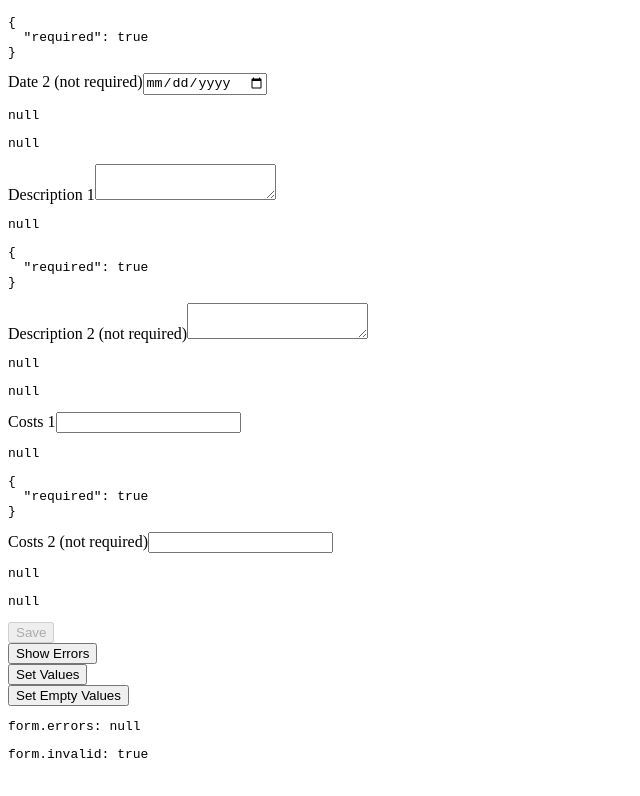
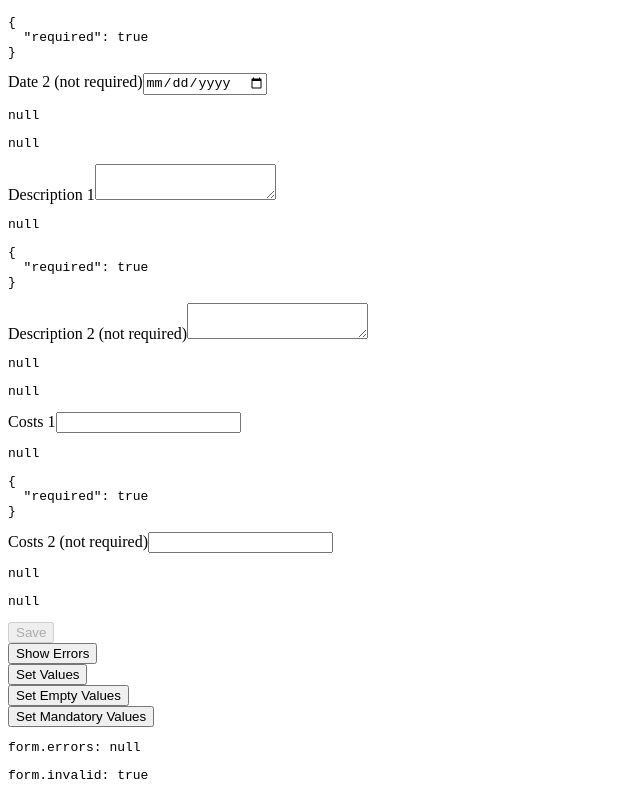
Before and after one commit to boeschenstein/angular9_controls, an Angular app in the folder testControls/: page / in a window 1280 px wide. Shown: the part 1385-2181 px from the top of the page, without its empty margins (0-640 px from the left). Before the commit the page ends 2160 px from the top, so only its background shows below. Built offline with nearby package versions, Linux system fonts and the light colour scheme.

Commit message:
set mandatory field only

```diff
--- a/testControls/src/app/app.component.html
+++ b/testControls/src/app/app.component.html
@@ -241,6 +241,12 @@
     </button>
   </div>
 
+  <div class="btn-group float-right">
+    <button class="btn btn-primary" (click)="setMandatoryValues()">
+      Set Mandatory Values
+    </button>
+  </div>
+
   <pre>form.errors: {{ form.errors | json }}</pre>
   <pre>form.invalid: {{ form.invalid | json }}</pre>
 </div>
--- a/testControls/src/app/app.component.ts
+++ b/testControls/src/app/app.component.ts
@@ -89,6 +89,28 @@ export class AppComponent implements OnInit {
       cities2: ['Basel'],
     });
   }
+  setMandatoryValues() {
+    this.form.patchValue({
+      name1: 'name 1',
+      name2: null,
+      description1: 'desc 1',
+      description2: null,
+      active1: true,
+      active2: null,
+      brightness1: 'black',
+      brightness2: null,
+      date1: new Date().toISOString().split('T')[0], // remove time portion
+      date2: null,
+      costs1: 123.456,
+      costs2: null,
+      blogType1: 1,
+      blogType2: null,
+      category1: '3',
+      category2: null,
+      cities1: ['Bern', 'Zürich'],
+      cities2: null,
+    });
+  }
 
   saveMe() {
     console.warn(this.form.value);
```
